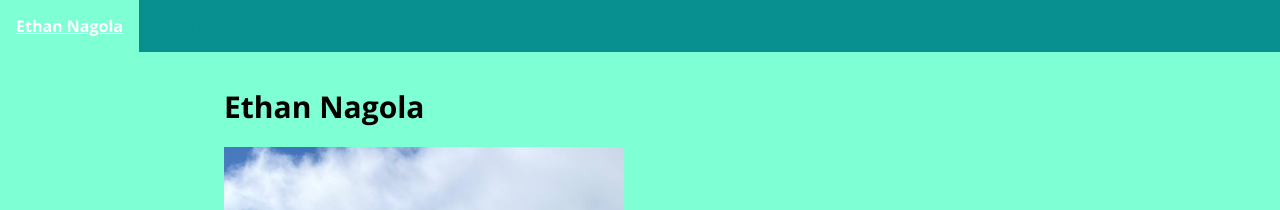
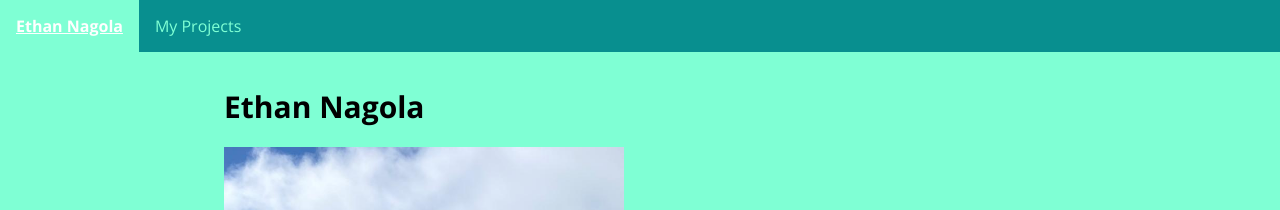
Before and after one commit to enagola/web, a Jekyll site: the page built from docs/ethan.md, in a window 1280 px wide. Shown: the top 210 px of the page. Built offline with Jekyll 4.4.1, drawn with Linux system fonts in a browser that asks for light colours.

Commit message:
Update menu-design.css

```diff
--- a/docs/stylesheets/menu-design.css
+++ b/docs/stylesheets/menu-design.css
@@ -12,12 +12,12 @@
 }
 .nav_li:hover
 {
-  background-color: #7FFFD4;;
+  background-color: #7FFFD4;
 }
 .nav_a
 {
   display: block;
-  color:#088F8F;
+  color:#7FFFD4;
   text-align: center;
   padding: 14px 16px;
   text-decoration: none;
```
